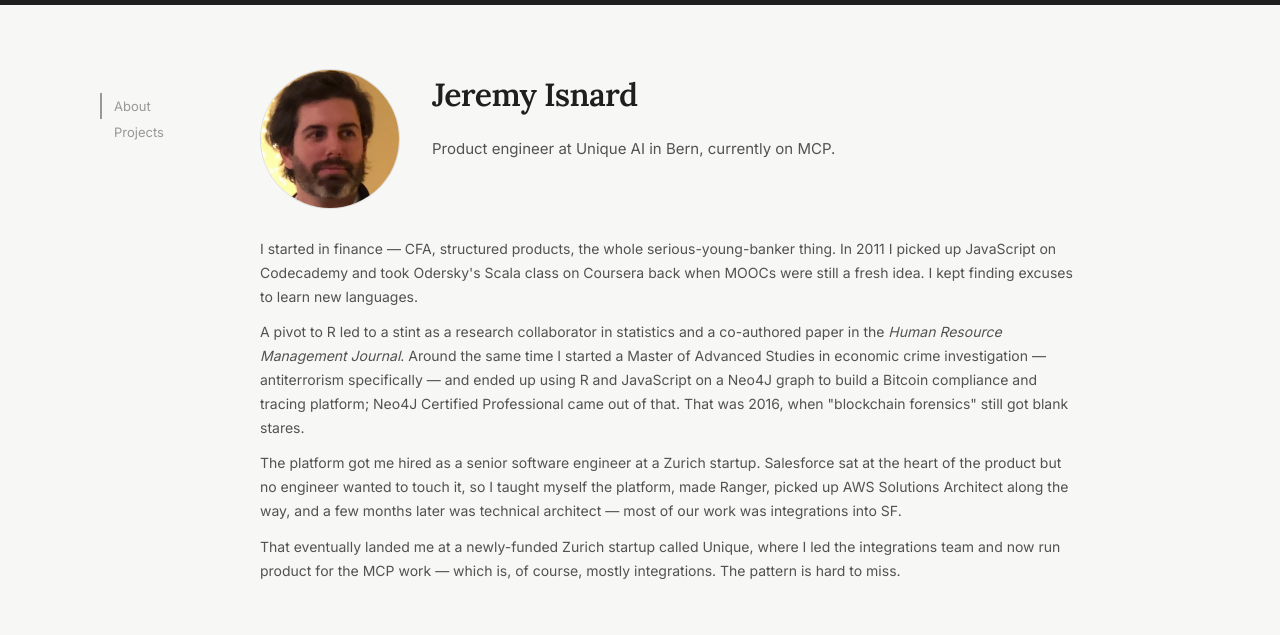
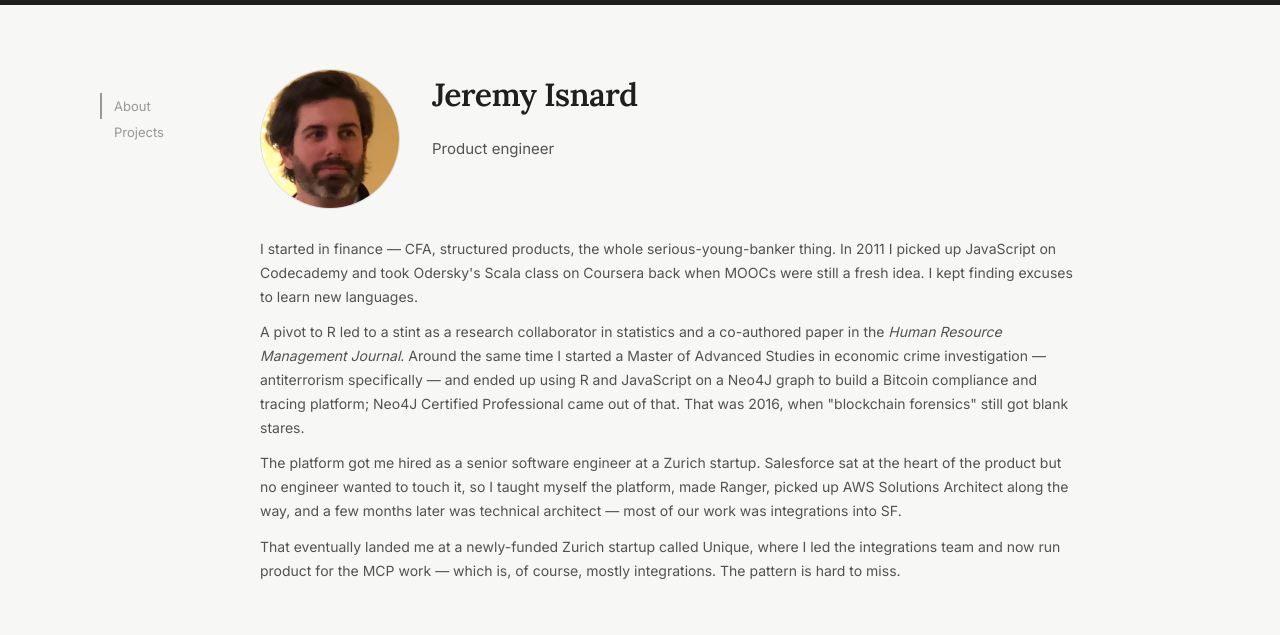
Before and after one commit to chadmulligan/chadmulligan.github.io, a plain HTML site: page index.html in a window 1280 px wide. Shown: the part 75-710 px from the top of the page. Drawn offline with Linux system fonts and the light colour scheme.

Commit message:
edi hero about

```diff
--- a/index.html
+++ b/index.html
@@ -56,9 +56,7 @@
             <img class="avatar" src="me.png" alt="Jeremy Isnard" />
             <div class="hero-text">
               <h1>Jeremy Isnard</h1>
-              <p class="hero-about">
-                Product engineer at Unique AI in Bern, currently on MCP.
-              </p>
+              <p class="hero-about">Product engineer</p>
             </div>
           </div>
           <div class="prose hero-prose">
```
